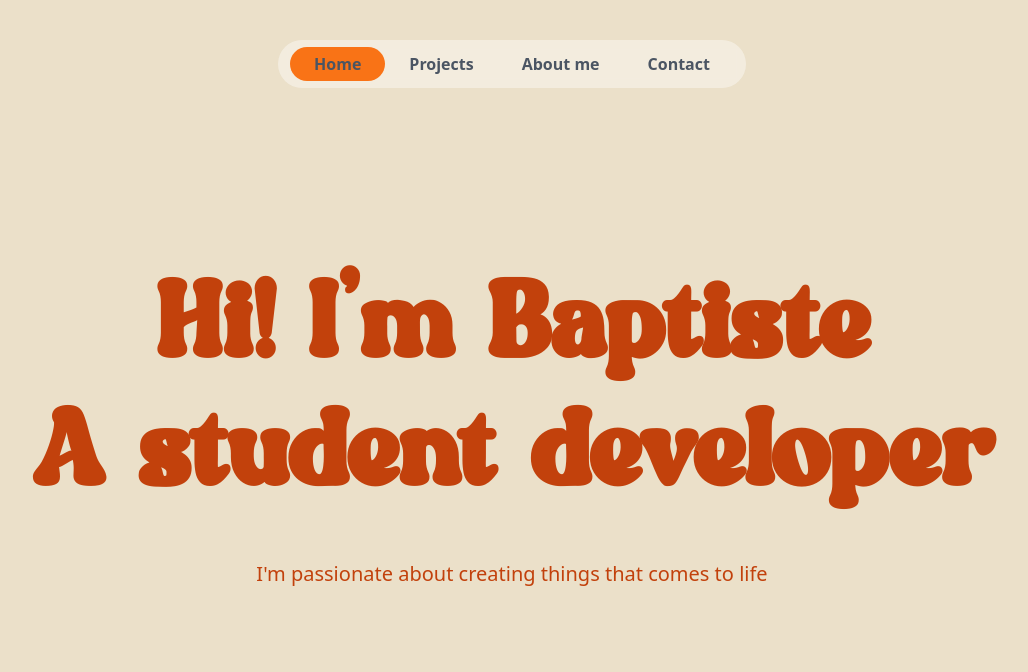
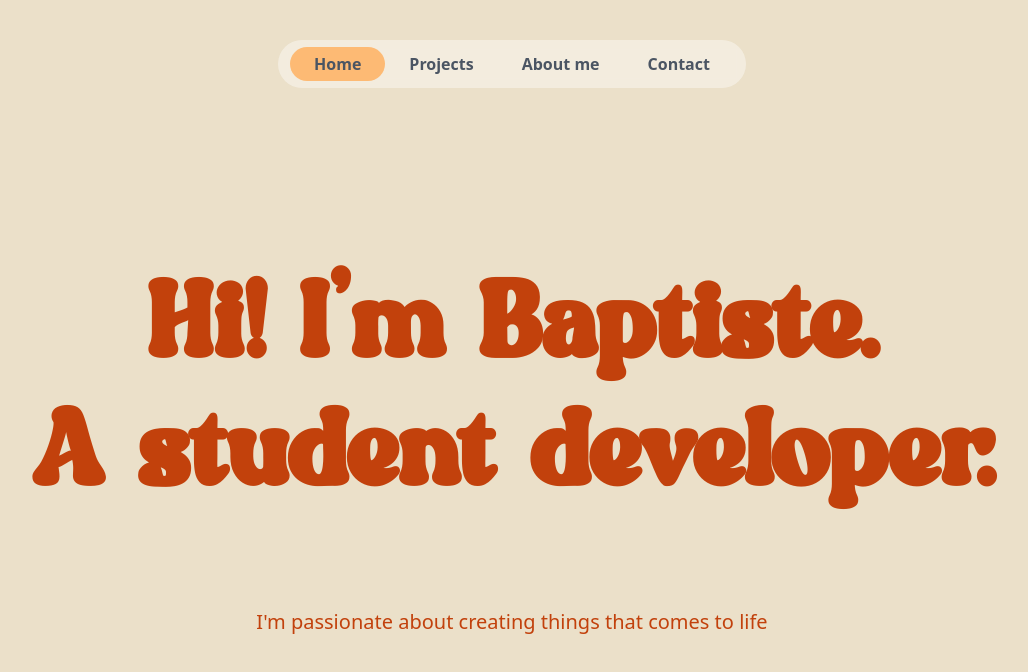
Before and after one commit to Babouuchee/Portfolio, a Nuxt app: page / in a window 1280 px wide. Shown: the top 672 px of the page, without its empty margins (128-1156 px from the left). Built offline with nearby package versions, Linux system fonts and the light colour scheme.

Commit message:
[UPD] Updated Project page with PopUp display when click on a project

```diff
--- a/assets/css/main.css
+++ b/assets/css/main.css
@@ -8,3 +8,7 @@
     font-weight: normal;
     font-style: normal;
 }
+
+html {
+    overflow-y: scroll;
+}
--- a/components/NavBar.vue
+++ b/components/NavBar.vue
@@ -19,16 +19,8 @@ export default {
                 <NuxtLink v-for="page in pages"
                 class="py-1.5 px-6 transition-all duration-300 ease-in-out"
                 exact-active-class="rounded-full bg-orange-300"
-                :data-active="$route.path === page.link"
                 :to="page.link">{{ page.name }}</NuxtLink>
             </li>
         </ul>
     </nav>
 </template>
-<style scoped>
-/* Add sliding animation */
-[data-active="true"] {
-    background-color: #f97316; /* bg-orange-300 */
-    transition: background-color 0.3s ease-in-out;
-}
-</style>
--- /dev/null
+++ b/components/ProjectPopUp.vue
@@ -0,0 +1,33 @@
+<script>
+export default {
+    props: {
+        project: Object
+    },
+    methods: {
+        closePopup(event) {
+            if (event.target === this.$refs.overlay) {
+                this.$emit('close');
+            }
+        }
+    }
+};
+</script>
+<template>
+    <div ref="overlay" class="fixed inset-0 bg-black bg-opacity-50 flex items-center justify-center" @click="closePopup">
+        <div class="bg-white p-6 rounded-lg shadow-lg max-w-4xl w-full relative">
+            <button @click="$emit('close')" class="absolute top-2 right-2 text-gray-600 hover:text-gray-800">&times;</button>
+            <h2 class="text-2xl font-bold mb-4">{{ project.name }}</h2>
+            <img :src="project.image" :alt="project.name" class="w-full h-60 object-cover rounded-md mb-4">
+            <p class="text-gray-700 mb-4">{{ project.description }}</p>
+            <div class="flex flex-wrap">
+                <span v-for="tech in project.tech" class="px-3 py-1 mr-2 mb-2 text-sm bg-orange-200 text-orange-800 rounded-full">{{ tech }}</span>
+            </div>
+            <a :href="project.github" target="_blank" class="bg-orange-600 inline-block text-white px-4 py-2 rounded-full hover:bg-orange-700">
+                <div class="flex items-center space-x-2">
+                    <Icon name="mdi:github" class="w-8 h-8"/>
+                    <span>View on Github</span>
+                </div>
+            </a>
+        </div>
+    </div>
+</template>
--- a/pages/AboutMe.vue
+++ b/pages/AboutMe.vue
@@ -173,7 +173,7 @@ export default {
                         <div class="flex-1 overflow-x-auto">
                             <div v-for="(line, index) in contentFiles[selectedFile]"
                                 :key="index"
-                                :class="`transition-all duration-200
+                                :class="`transition-all duration-150
                                     ${index < visibleLines
                                         ? 'opacity-100 transform translate-y-0'
                                         : 'opacity-0 transform translate-y-2'}`"
--- a/pages/Projects.vue
+++ b/pages/Projects.vue
@@ -1,7 +1,10 @@
 <!-- List of all projects I have made -->
 <!-- AREA, R-Type, Survivor, AdventOfCode, Gomoku (Cryptography) -->
-<script setup>
-const Projects = ref([
+<script>
+export default {
+    data() {
+        return {
+            Projects: [
                 {
                     name: 'AREA',
                     description: 'Web and mobile application that automates tasks for you with your favorite services like Google or Github',
@@ -37,15 +40,24 @@ const Projects = ref([
                     image: 'gomoku.png',
                     github: 'https://github.com/Karumatrix/gomoku'
                 }
-])
+            ],
+            selectedProject: null
+        };
+    },
+    methods: {
+        openModal(project) {
+            this.selectedProject = project;
+        }
+    }
+};
 </script>
-<!-- To do later: Details of projects by clicking on it -> pop up in the middle -->
+<!-- A compléter avec plus de détails sur les projets quand popup -->
 <template>
     <div class="min-h-screen" :style="{ backgroundColor: '#EBE0C9' }">
         <div class="py-44">
             <div class="container mx-auto px-4">
                 <div class="grid grid-cols-1 md:grid-cols-2 lg:grid-cols-3 gap-12">
-                    <div v-for="(project, index) in Projects" :key="index" class="mb-8 flex items-center justify-between">
+                    <div v-for="(project, index) in Projects" :key="index" class="mb-8 flex items-center justify-between" @click="openModal(project)">
                         <div class="bg-white/50 backdrop-blur-sm p-4 shadow-md rounded-xl text-orange-600">
                             <h3 class="text-xl font-semibold">{{ project.name }}</h3>
                             <img :src="project.image" :alt="project.name" class="w-full h-60 object-cover rounded-md my-3">
@@ -58,5 +70,6 @@ const Projects = ref([
                 </div>
             </div>
         </div>
+        <ProjectPopUp v-if="selectedProject" :project="selectedProject" @close="selectedProject = null" />
     </div>
 </template>
--- a/pages/index.vue
+++ b/pages/index.vue
@@ -2,9 +2,9 @@
 <template>
     <div class="min-h-screen text-white" :style="{ backgroundColor: '#EBE0C9' }">
         <div class="pt-64 items-center justify-center flex flex-col text-orange-700">
-            <h1 class="font-custom font-bold text-9xl">Hi! I'm Baptiste</h1>
-            <h1 class="font-custom font-bold text-9xl">A student developer</h1>
-            <h2 class="pt-12 text-xl">I'm passionate about creating things that comes to life</h2>
+            <h1 class="font-custom font-bold text-9xl">Hi! I'm Baptiste.</h1>
+            <h1 class="font-custom font-bold text-9xl">A student developer.</h1>
+            <h2 class="pt-24 text-xl">I'm passionate about creating things that comes to life</h2>
         </div>
     </div>
 </template>
```
Lines whose indentation alone changed are shown as unchanged.
